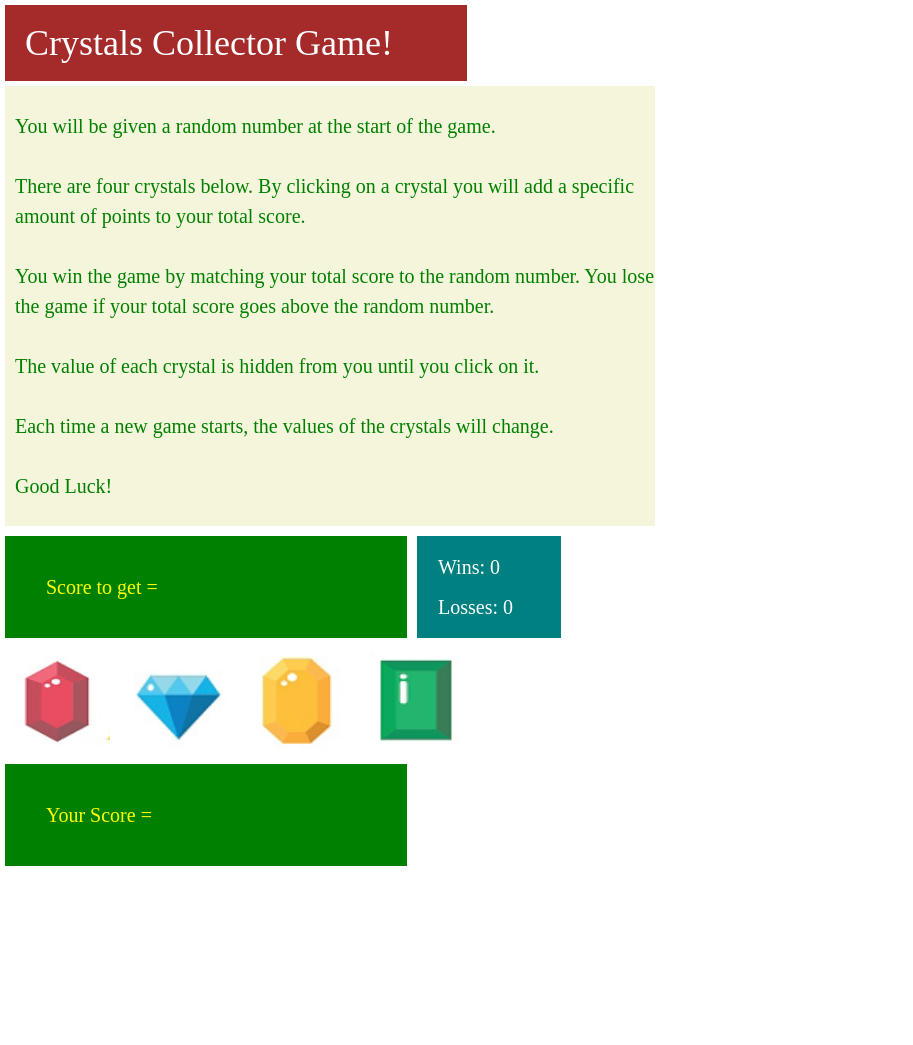
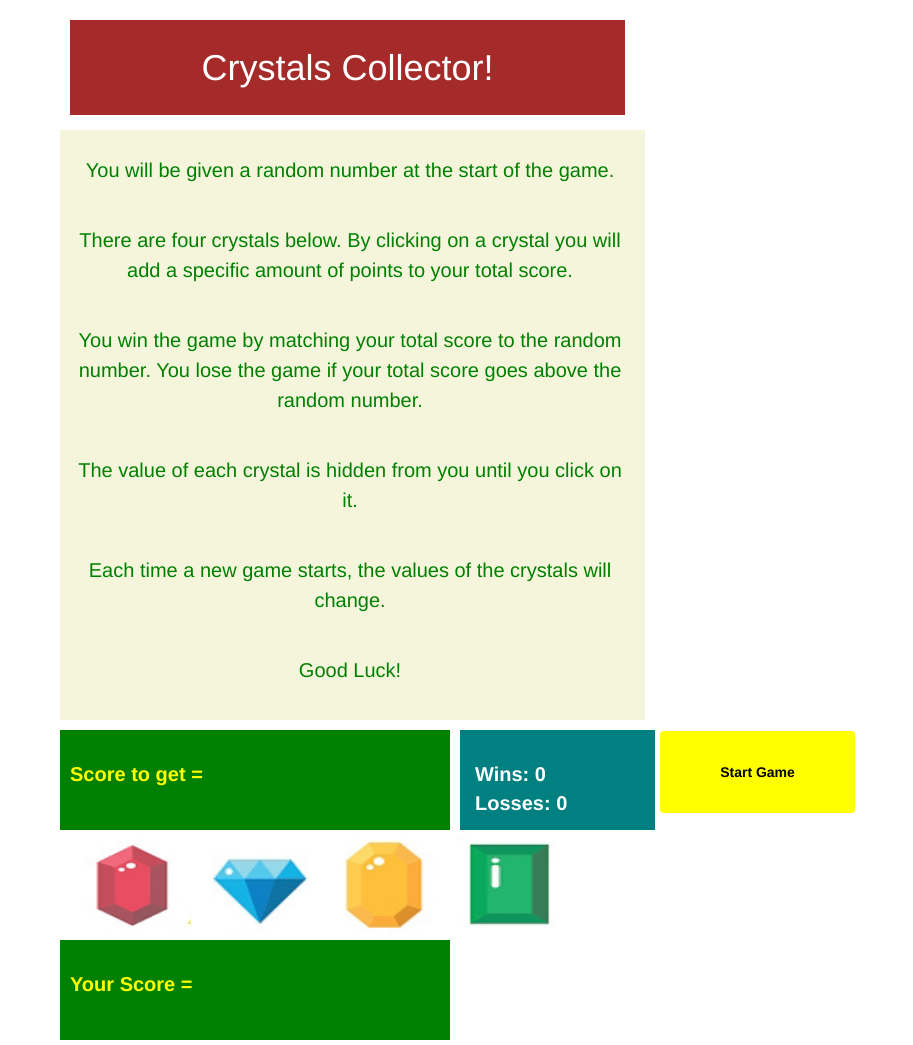
Before and after one commit to smthom05/week-4-game, a plain HTML site: page index.html in a window 1280 px wide. Shown: the whole page, without its empty margins (0-913 px from the left). Before the commit the page ends 871 px from the top, so only its background shows below. Drawn offline with nearby package versions, Linux system fonts and the light colour scheme.

Commit message:
revamped HTML with bootstrap

```diff
--- a/assets/css/style.css
+++ b/assets/css/style.css
@@ -4,18 +4,17 @@ body {
 }
 
 
-header {
+h1 {
   font-size: 36px;
   background: brown;
   color: white;
-  width: 33%;
-  padding: 20px;
-  margin: 5px;
+  padding: 5%;
+  text-align: center;
 }
 
-.container {
+.instructions {
+  text-align: center;
   background: beige;
-  width: 50%;
   padding-bottom: 25px;
   padding-top: 25px;
   padding-left: 10px;
@@ -25,40 +24,48 @@ header {
   margin: 5px;
 }
 
-#target-score {
-  padding: 41px;
+.target-score {
+  height: 100px;
   background: green;
-  width: 25%;
   color: yellow;
-  float: left;
   margin: 5px;
   font-size: 20px;
+  font-weight: bold;
+  padding-top: 30px;
+  padding-left: 10px;
 }
 
 #wins-losses {
-  padding: 21px;
-  width: 8%;
+  height: 100px;
   background: teal;
-  display: inline-block;
-  margin: 5px;
   color: white;
   font-size: 20px;
-  clear: both;
-  overflow: auto;
+  font-weight: bold;
+  padding-top: 30px;
+  margin: 5px;
 }
 
 .crystals {
   height: 100px;
-  width: 100px;
-  margin: 5px;
+  width: 20%;
   margin-left: 10px;
 }
 
 .user-score {
   background: green;
   color: yellow;
+  height: 100px;
+  font-size: 20px;
+  font-weight: bold;
+  padding-top: 30px;
+  padding-left: 10px;
   margin: 5px;
-  padding: 41px;
-  width: 25%;
-  font-size: 20px;
 }
+
+.start-game {
+  padding: 30px;
+  margin-top: 5px;
+  background: yellow;
+  color: black;
+  font-weight: bold;
+}
--- a/assets/javascript/game.js
+++ b/assets/javascript/game.js
@@ -0,0 +1,59 @@
+$(document).ready(function() {
+
+//  GLOBAL VARIABLES
+// ====================================================
+
+
+
+
+ // GAME COUNTERS
+ var winCount = 0;
+ var lossCount = 0;
+ var userTotal = 0;
+ var targetTotal = 0;
+ var isTargetTotal = false;
+ var isOverTargetTotal = false;
+
+// FUNCTIONS
+// ====================================================
+
+$(".start-game").on("click", function(){
+
+  if
+
+  winCount = 0;
+  lossCount = 4;
+  userTotal = 0;
+  targetTotal = 0;
+  isTargetTotal = false;
+  isOverTargetTotal = false;
+
+};
+
+
+
+
+
+
+
+
+// MAIN PROCESS
+// =======================================================
+
+
+
+$(".start-game").on("click", function(){
+
+
+});
+
+
+
+
+
+
+
+
+
+
+});
--- a/index.html
+++ b/index.html
@@ -10,20 +10,25 @@
   <!-- Added link to the CSS Reset -->
   <link rel="stylesheet" href="assets/css/reset.css">
 
+  <!-- Added link to Bootstrap Library -->
+  <link rel="stylesheet" href="https://maxcdn.bootstrapcdn.com/bootstrap/3.3.6/css/bootstrap.min.css">
+
+
   <!-- Added link to my CSS file -->
   <link rel="stylesheet" href="assets/css/style.css">
-
-  <!-- Added link to my JS file -->
-  <script src="assets/javascript/game.js"></script>
 
 </head>
 <body>
 
-  <header>
-    <h1> Crystals Collector Game!</h1>
-  </header>
+  <div class="container">
+    <div class="row">
+      <div class="col-lg-6 col-md-6 col-sm-12">
+        <h1>Crystals Collector!</h1>
+      </div>
+    </div>
 
-  <div class="container">
+    <div class="row">
+      <div class="col-lg-6 col-md-6 col-sm-12 instructions">
         <p>You will be given a random number at the start of the game.</p>
         <br>
         <p>There are four crystals below. By clicking on a crystal you will add a specific amount of points to your total score.</p>
@@ -36,25 +41,47 @@
         <br>
         <p>Good Luck!</p>
       </div>
-
-  <div id="target-score">Score to get = </div>
-  <div id="wins-losses">
-    <p>Wins: 0 </p>
-    <br>
-    <p>Losses: 0 </p>
     </div>
 
-  <div>
-    <img class="crystals" src="assets/images/redcrystal.png" alt="Red Crystal">
-    <img class="crystals" src="assets/images/bluecrystal.png" alt="Blue Crystal">
-    <img class="crystals" src="assets/images/yellowcrystal.png" alt="Yellow Crystal">
-    <img class="crystals" src="assets/images/greencrystal.png" alt="Green Crystal">
+
+
+    <div class="row">
+      <div class="col-lg-4 col-md-4 target-score">
+        Score to get = <span id="random-score"></span>
       </div>
 
-  <div class="user-score">
-    <p>Your Score = </p>
-    <p>  </p>
+      <div class="col-lg-2 col-md-2" id="wins-losses">
+        Wins: <span id="wins"> 0 </span>
+        <br>
+        Losses: <span id="losses"> 0 </span>
       </div>
+      <div class="col-lg-4 col-md-4">
+      </div>
+      <div class="col-lg-2 col-md-2 btn btn-large start-game">
+        Start Game
+      </div>
+    </div>
+
+    <div class="row">
+      <div class="col-lg-6 col-md-6">
+        <span>
+          <img class="crystals" id="red-crystal" src="assets/images/redcrystal.png" alt="Red Crystal">
+          <img class="crystals" id="blue-crystal" src="assets/images/bluecrystal.png" alt="Blue Crystal">
+          <img class="crystals" id="yellow-crystal" src="assets/images/yellowcrystal.png" alt="Yellow Crystal">
+          <img class="crystals" id="green-crystal" src="assets/images/greencrystal.png" alt="Green Crystal">
+        </span>
+      </div>
+    </div>
+
+    <div class="row">
+      <div class="col-lg-4 col-md-4 user-score">
+        Your Score = <span id="player-score"></span>
+      </div>
+    </div>
+  </div>
+
+  <!-- Added link to my JS file -->
+  <script src="assets/javascript/game.js"></script>
 
 </body>
 </html>
```
Lines whose indentation alone changed are shown as unchanged.
